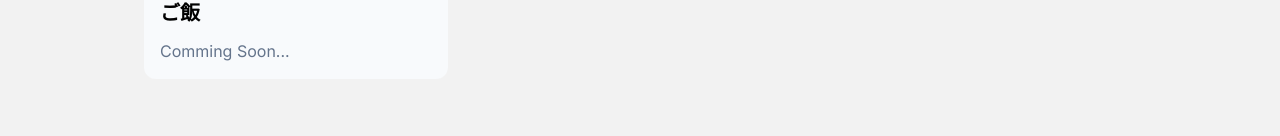
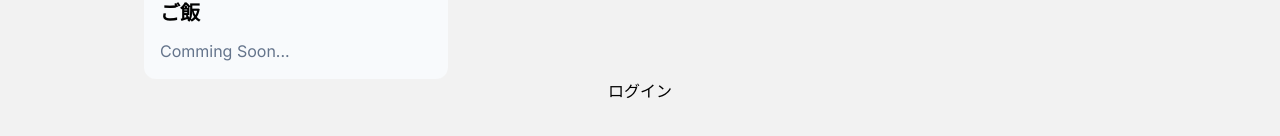
Before and after one commit to A4-dev-team/shindaihub, a Next.js app: page / in a window 1280 px wide. Shown: the part 518-654 px from the top of the page. Built offline with nearby package versions, Linux system fonts and the light colour scheme.

Commit message:
[save]ログイン認証の基本部分実装

```diff
--- /dev/null
+++ b/app/api/auth/[auth0]/route.ts
@@ -0,0 +1,17 @@
+import {
+    handleAuth,
+    handleLogin,
+    LoginOptions,
+    AppRouteHandlerFnContext,
+} from "@auth0/nextjs-auth0";
+import { NextRequest } from "next/server";
+
+export const GET = handleAuth({
+    login: (req: NextRequest, ctx: AppRouteHandlerFnContext) => {
+        const searchParams = req.nextUrl.searchParams;
+        const returnTo = searchParams.get("redirectTo");
+        return handleLogin(req, ctx, {
+            returnTo: returnTo || "/",
+        });
+    },
+});
--- /dev/null
+++ b/app/callback/page.tsx
@@ -0,0 +1,23 @@
+"use client";
+
+import { useUser } from "@auth0/nextjs-auth0/client";
+import { useRouter, useSearchParams } from "next/navigation";
+
+export default function CallbackLogin() {
+    const { user } = useUser();
+    const router = useRouter();
+    const searchParams = useSearchParams();
+    const redirectTo = searchParams.get("redirectTo");
+
+    if (user) {
+        // req.queryからredirectToを読み込んで、リダイレクト
+        if (redirectTo) {
+            router.push(redirectTo);
+        } else {
+            console.log("redirectTo:", redirectTo);
+        }
+    } else {
+        // Auth0のログインページに飛ぶ
+        router.push("/api/auth/login");
+    }
+}
--- a/app/layout.tsx
+++ b/app/layout.tsx
@@ -1,5 +1,6 @@
 import type { Metadata } from "next";
 import { Inter } from "next/font/google";
+import { UserProvider } from "@auth0/nextjs-auth0/client";
 import "./globals.css";
 
 import { Analytics } from "@vercel/analytics/react";
@@ -19,7 +20,7 @@ export default function RootLayout({
     return (
         <html lang="en">
             <body className={inter.className}>
-                {children}
+                <UserProvider>{children}</UserProvider>
                 <Analytics />
             </body>
         </html>
--- a/app/page.tsx
+++ b/app/page.tsx
@@ -3,6 +3,23 @@ import Link from "next/link";
 import { HomeIcon } from "@heroicons/react/24/solid";
 import Header from "./_components/header";
 import ServiceBlock from "./_components/serviceBlock";
+
+const TestLoginComponent = ({ redirectTo }: { redirectTo: string }) => {
+    return (
+        <div className="border-black">
+            <Link href={`/callback?redirectTo=${redirectTo}`}>ログイン</Link>
+        </div>
+    );
+};
+const TestLoginComponent2 = ({ redirectTo }: { redirectTo: string }) => {
+    return (
+        <div className="border-black">
+            <Link href={`/api/auth/login?redirectTo=${redirectTo}`}>
+                ログイン
+            </Link>
+        </div>
+    );
+};
 
 export default function Home() {
     return (
@@ -48,6 +65,7 @@ export default function Home() {
                     />
                 </div>
             </div>
+            <TestLoginComponent2 redirectTo="https://shindaihub-rentalhouse.glide.page/" />
         </div>
     );
 }
--- a/package.json
+++ b/package.json
@@ -9,6 +9,7 @@
     "lint": "next lint"
   },
   "dependencies": {
+    "@auth0/nextjs-auth0": "^3.5.0",
     "@heroicons/react": "^2.1.1",
     "@vercel/analytics": "^1.1.3",
     "next": "14.1.0",
```
Also changed, not shown: 1 other file (tests, documents, lock files or other folders).
